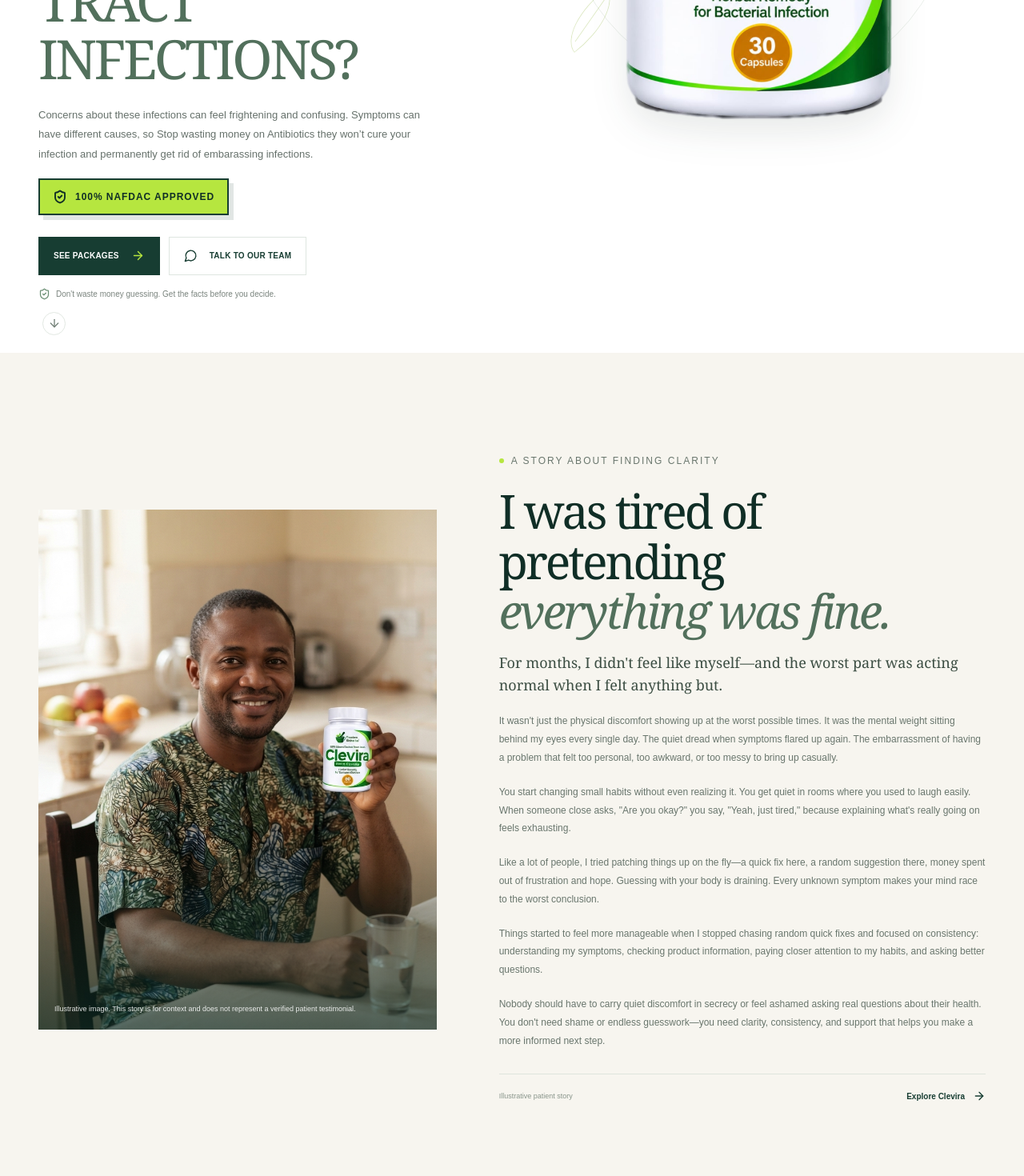
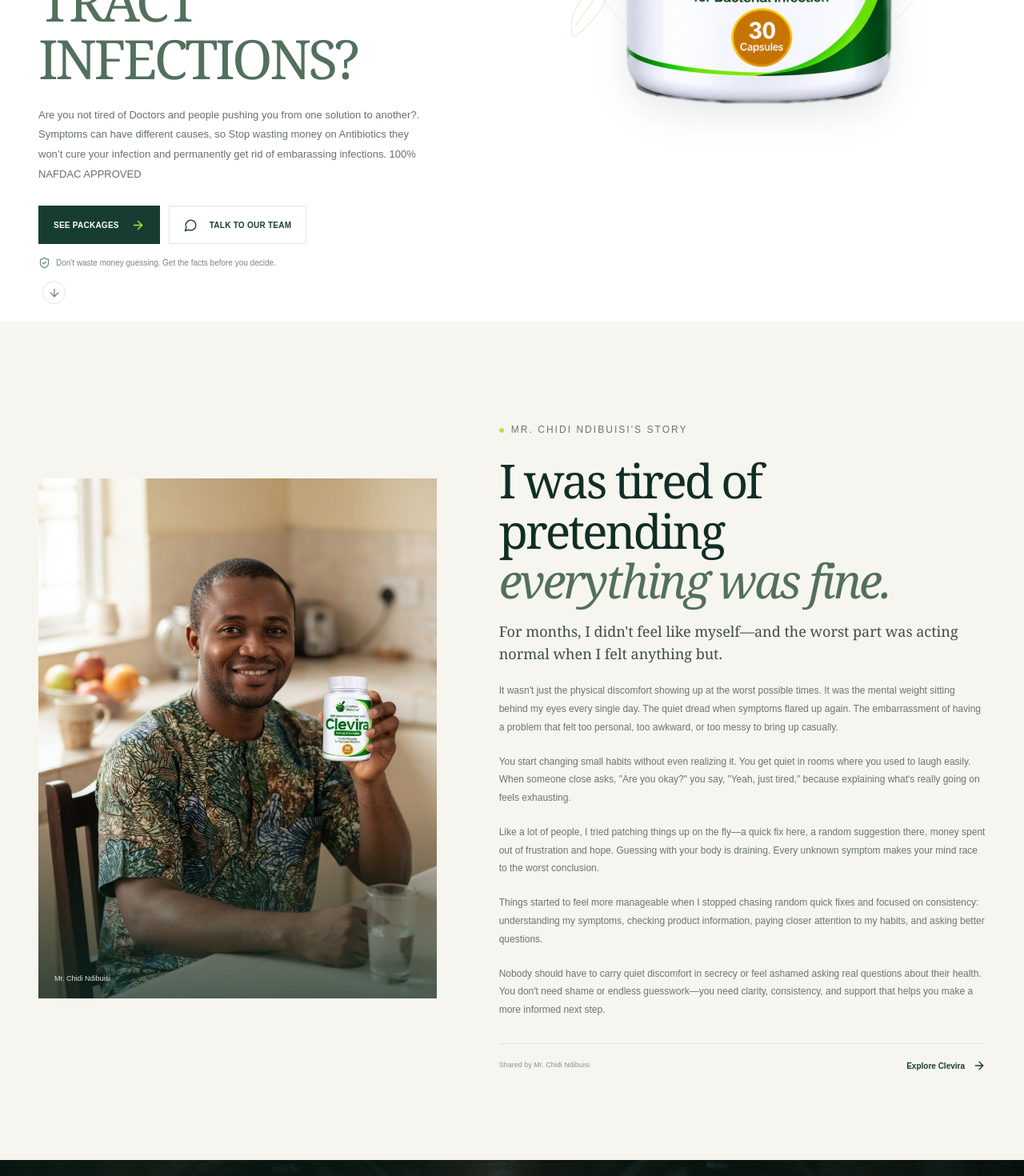
Before and after one commit to Ukwun/clevira1, a Next.js app: page / in a window 1280 px wide. Shown: the part 800-2270 px from the top of the page at 80% size. Built offline with nearby package versions, Linux system fonts and the light colour scheme.

Commit message:
Attribute patient story to Chidi Ndibuisi

```diff
--- a/app/page.tsx
+++ b/app/page.tsx
@@ -24,18 +24,18 @@ export default function Home() {
     <SiteHeader whatsappHref={whatsappHref} />
     <main className="min-h-screen">
       <section className="hero section-shell" id="home">
-        <div className="hero-copy"><p className="eyebrow"><span /> WHEN YOU NEED CLEARER ANSWERS</p><h1>WORRIED ABOUT INFECTIONS<span>SUCH AS GONORRHOEA, CHLAMYDIA, STAPHYLOCOCCUS, HERPES, SYPHILIS OR URINARY TRACT INFECTIONS?</span></h1><p className="hero-description">Concerns about these infections can feel frightening and confusing. Symptoms can have different causes, so Stop wasting money on Antibiotics they won’t cure your infection and permanently get rid of embarassing infections.</p><div className="regulatory-badge"><ShieldCheck size={18} aria-hidden="true" /><strong>100% NAFDAC APPROVED</strong></div></div>
+        <div className="hero-copy"><p className="eyebrow"><span /> THE FINAL ANSWER IS HERE</p><h1>WORRIED ABOUT INFECTIONS<span>SUCH AS GONORRHOEA, CHLAMYDIA, STAPHYLOCOCCUS, HERPES, SYPHILIS OR URINARY TRACT INFECTIONS?</span></h1><p className="hero-description">Are you not tired of Doctors and people pushing you from one solution to another?. Symptoms can have different causes, so Stop wasting money on Antibiotics they won’t cure your infection and permanently get rid of embarassing infections. 100% NAFDAC APPROVED</p></div>
         <figure className="hero-visual"><div className="hero-orbit hero-orbit-one" aria-hidden="true" /><div className="hero-orbit hero-orbit-two" aria-hidden="true" /><div className="hero-botanical hero-botanical-one" aria-hidden="true" /><div className="hero-botanical hero-botanical-two" aria-hidden="true" /><div className="hero-image-frame"><div className="hero-photo-wrap"><Image src="/images/clevira-bottle.png" alt="Clevira Herbal Capsules bottle" fill sizes="(max-width: 720px) 90vw, (max-width: 1200px) 46vw, 560px" loading="eager" className="hero-product-image" /></div></div></figure>
         <div className="hero-actions"><a className="button button-primary" href="#register" data-track="cta_buy_now">SEE PACKAGES <ArrowRight size={17} aria-hidden="true" /></a><a className="button button-secondary" href={whatsappHref} target="_blank" rel="noreferrer" data-track="cta_whatsapp"><MessageCircle size={17} aria-hidden="true" /> TALK TO OUR TEAM</a></div><p className="hero-footnote"><ShieldCheck size={15} aria-hidden="true" /> Don&apos;t waste money guessing. Get the facts before you decide.</p><a className="scroll-cue" href="#about" aria-label="Scroll to learn more"><ArrowDown size={16} aria-hidden="true" /></a>
       </section>
       <section className="patient-story-section" id="patient-story">
         <div className="section-shell patient-story-grid">
           <figure className="patient-story-media">
-            <Image src="/images/patient-story.jpg" alt="Illustrative image of a man holding Clevira Herbal Capsules" fill sizes="(max-width: 720px) 100vw, 46vw" className="patient-story-image" />
-            <figcaption>Illustrative image. This story is for context and does not represent a verified patient testimonial.</figcaption>
+            <Image src="/images/patient-story.jpg" alt="Mr. Chidi Ndibuisi holding Clevira Herbal Capsules" fill sizes="(max-width: 720px) 100vw, 46vw" className="patient-story-image" />
+            <figcaption>Mr. Chidi Ndibuisi</figcaption>
           </figure>
           <article className="patient-story-copy">
-            <p className="eyebrow"><span /> A STORY ABOUT FINDING CLARITY</p>
+            <p className="eyebrow"><span /> MR. CHIDI NDIBUISI&apos;S STORY</p>
             <h2>I was tired of pretending<br /><em>everything was fine.</em></h2>
             <p className="patient-story-lead">For months, I didn&apos;t feel like myself—and the worst part was acting normal when I felt anything but.</p>
             <p>It wasn&apos;t just the physical discomfort showing up at the worst possible times. It was the mental weight sitting behind my eyes every single day. The quiet dread when symptoms flared up again. The embarrassment of having a problem that felt too personal, too awkward, or too messy to bring up casually.</p>
@@ -43,7 +43,7 @@ export default function Home() {
             <p>Like a lot of people, I tried patching things up on the fly—a quick fix here, a random suggestion there, money spent out of frustration and hope. Guessing with your body is draining. Every unknown symptom makes your mind race to the worst conclusion.</p>
             <p>Things started to feel more manageable when I stopped chasing random quick fixes and focused on consistency: understanding my symptoms, checking product information, paying closer attention to my habits, and asking better questions.</p>
             <p>Nobody should have to carry quiet discomfort in secrecy or feel ashamed asking real questions about their health. You don&apos;t need shame or endless guesswork—you need clarity, consistency, and support that helps you make a more informed next step.</p>
-            <div className="patient-story-footer"><span>Illustrative patient story</span><a className="text-link" href="#register">Explore Clevira <ArrowRight size={16} aria-hidden="true" /></a></div>
+            <div className="patient-story-footer"><span>Shared by Mr. Chidi Ndibuisi</span><a className="text-link" href="#register">Explore Clevira <ArrowRight size={16} aria-hidden="true" /></a></div>
           </article>
         </div>
       </section>
```
